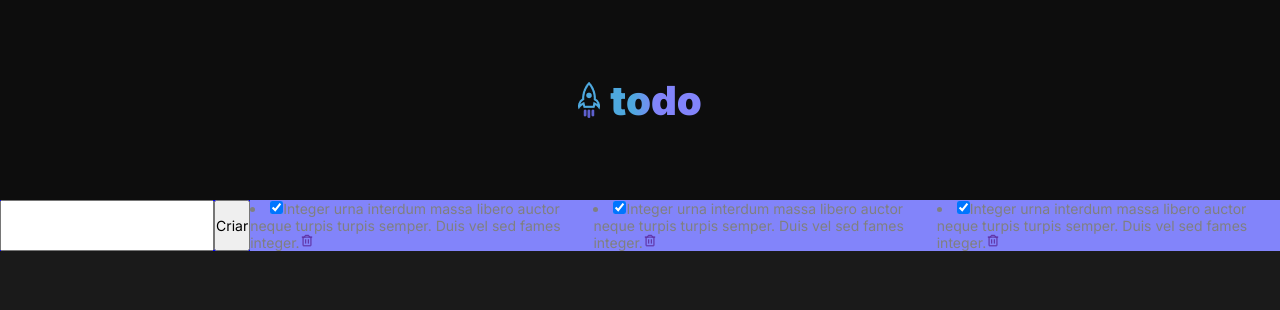
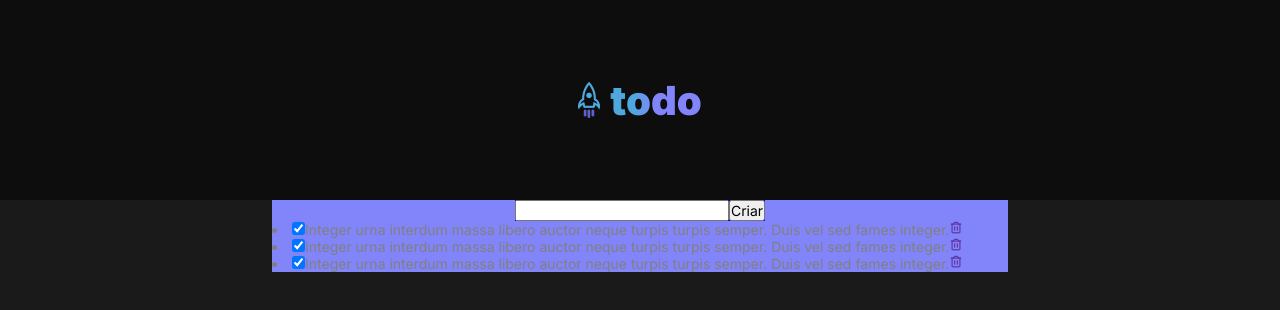
Before and after one commit to TiamatCod3/desafio-01-rocketseat, a React (Vite) app: page / in a window 1280 px wide. Shown: the top 310 px of the page. Built offline with nearby package versions, Linux system fonts and the light colour scheme; a web font is replaced by a local one.

Commit message:
Estilizando 2

```diff
--- a/src/components/TaskList.module.css
+++ b/src/components/TaskList.module.css
@@ -1,4 +1,7 @@
 .task-list{
     background-color: var(--purple-300);
     display: flex;
+    flex-direction: column;
+    max-width: 46rem;
+    margin: 0 auto;
 }
```
